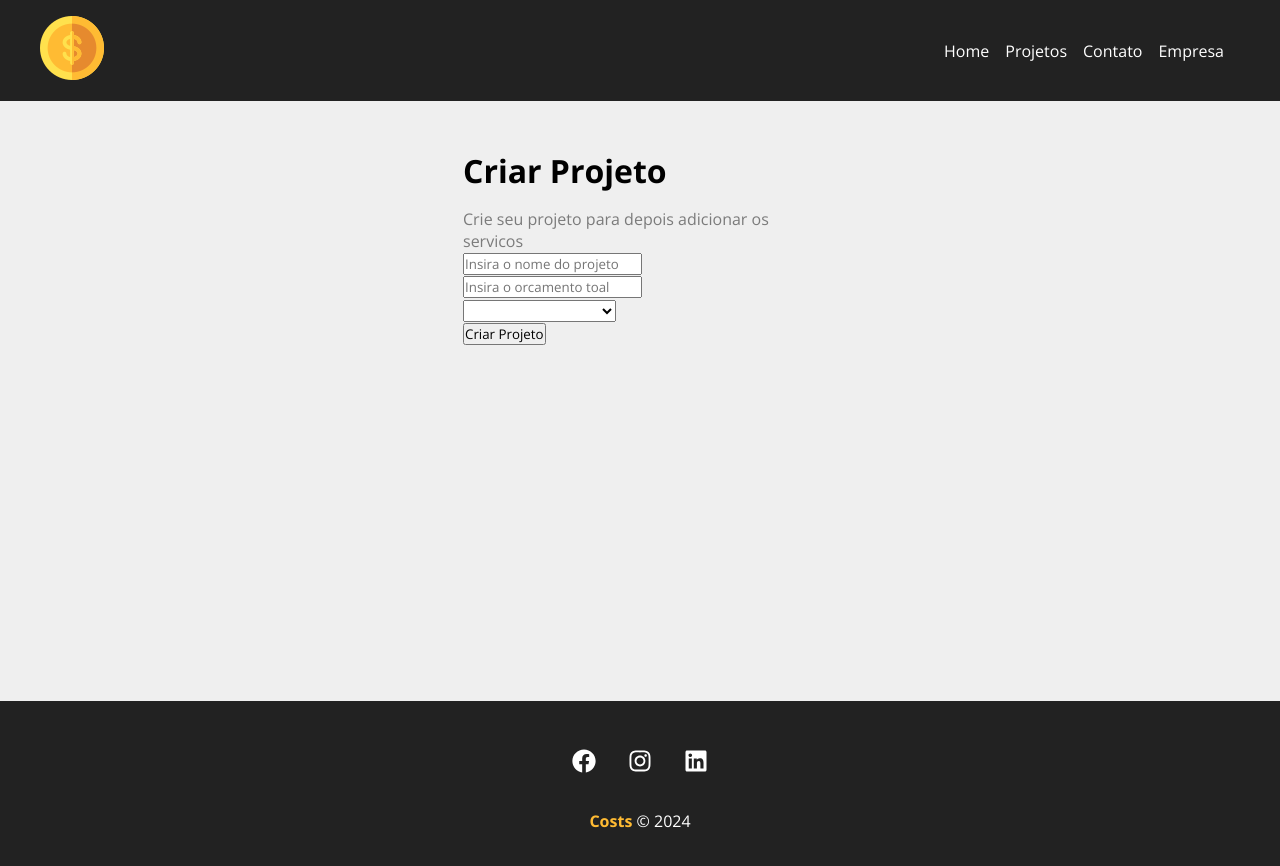
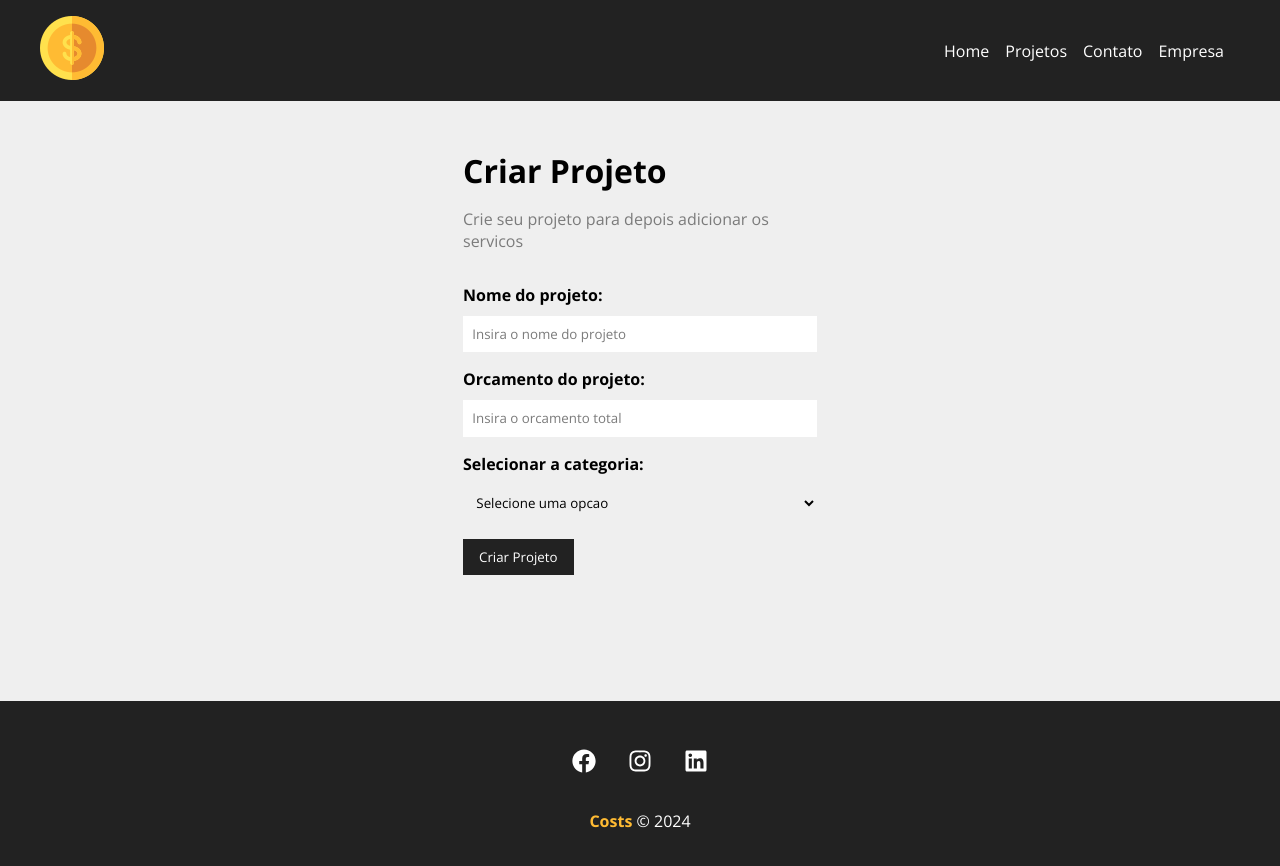
Before and after one commit to MarceloRother/Brincando-com-React, a React (Create React App) app in the folder costs/: page /newproject in a window 1280 px wide. Shown: the top 866 px of the page. Built offline with nearby package versions, Linux system fonts and the light colour scheme.

Commit message:
Componetizacao de formulario - aula 5

```diff
--- /dev/null
+++ b/costs/src/components/form/Input.js
@@ -0,0 +1,19 @@
+import styles from "./Input.module.css";
+
+function Input({ type, text, name, placeholder, handleOnChange, value }) {
+  return (
+    <div className={styles.form_control}>
+      <label htmlFor={name}>{text}:</label>
+      <input
+        type={type}
+        name={name}
+        id={name}
+        placeholder={placeholder}
+        onChange={handleOnChange}
+        value={value}
+      />
+    </div>
+  );
+}
+
+export default Input;
--- /dev/null
+++ b/costs/src/components/form/Input.module.css
@@ -0,0 +1,20 @@
+.form_control {
+    display: flex;
+    flex-direction: column;
+    margin-bottom: 1em;
+}
+
+.form_control label {
+    margin-bottom: .6em;
+    font-weight: bold;
+}
+
+.form_control input {
+    padding: .7em;
+    border-radius: 0;
+    border: none;
+}
+
+.form_control input::placeholder {
+    color: #7b7b7b;
+}
--- /dev/null
+++ b/costs/src/components/form/Select.js
@@ -0,0 +1,14 @@
+import styles from "./Select.module.css";
+
+function Select({ type, text, name, options, handleOnChange, value }) {
+  return (
+    <div className={styles.form_control}>
+      <label htmlFor={name}>{text}:</label>
+      <select name={name} id={name}>
+        <option>Selecione uma opcao</option>
+      </select>
+    </div>
+  );
+}
+
+export default Select;
--- /dev/null
+++ b/costs/src/components/form/Select.module.css
@@ -0,0 +1,16 @@
+.form_control {
+    display: flex;
+    flex-direction: column;
+    margin-bottom: 1em;
+}
+
+.form_control label {
+    margin-bottom: 0.6em;
+    font-weight: bold;
+}
+
+.form_control select {
+    padding: 0.7em;
+    border-radius: 0;
+    border: none;
+}
--- /dev/null
+++ b/costs/src/components/form/SubmitButton.js
@@ -0,0 +1,11 @@
+import styles from "./SubmitButton.module.css";
+
+function SubmitButton({ text }) {
+  return (
+    <div>
+      <button className={styles.btn}>{text}</button>
+    </div>
+  )
+}
+
+export default SubmitButton;
--- /dev/null
+++ b/costs/src/components/form/SubmitButton.module.css
@@ -0,0 +1,13 @@
+.btn {
+    background-color: #222;
+    color: #fff;
+    padding: 0.7em 1.2em;
+    text-decoration: none;
+    transition: 0.5s;
+    cursor: pointer;
+    border: none;
+}
+
+.btn:hover {
+    color: #ffbb33;
+}
--- a/costs/src/components/pages/NewProject.js
+++ b/costs/src/components/pages/NewProject.js
@@ -7,7 +7,7 @@
         <div className={styles.newproject_container}>
             <h1>Criar Projeto</h1>
             <p>Crie seu projeto para depois adicionar os servicos</p>
-            <ProjectForm />
+            <ProjectForm btnText="Criar Projeto"/>
         </div>
     )
 }
--- a/costs/src/components/project/ProjectForm.js
+++ b/costs/src/components/project/ProjectForm.js
@@ -1,20 +1,26 @@
-function ProjectForm() {
+import Input from "../form/Input.js";
+import Select from "../form/Select.js";
+import SubmitButton from "../form/SubmitButton.js";
+
+import styles from "./ProjectForm.module.css";
+
+function ProjectForm({btnText}) {
   return (
-    <form action="">
-      <div>
-        <input type="text" placeholder="Insira o nome do projeto" />
-      </div>
-      <div>
-        <input type="number" placeholder="Insira o orcamento toal" />
-      </div>
-      <div>
-        <select name="category_id">
-          <option disabled>Selecione a categoria</option>
-        </select>
-      </div>
-      <div>
-        <input type="submit" value="Criar Projeto"/>
-      </div>
+    <form className={styles.form}>
+      <Input
+        type="text"
+        text="Nome do projeto"
+        name="name"
+        placeholder="Insira o nome do projeto"
+      />
+      <Input
+        type="number"
+        text="Orcamento do projeto"
+        name="budjet"
+        placeholder="Insira o orcamento total"
+      />
+      <Select name="category_id" text="Selecionar a categoria"/>
+      <SubmitButton text={btnText}/>
     </form>
   );
 }
--- /dev/null
+++ b/costs/src/components/project/ProjectForm.module.css
@@ -0,0 +1,4 @@
+.form {
+    width: 100%;
+    margin: 2em 0 ;
+}
```
